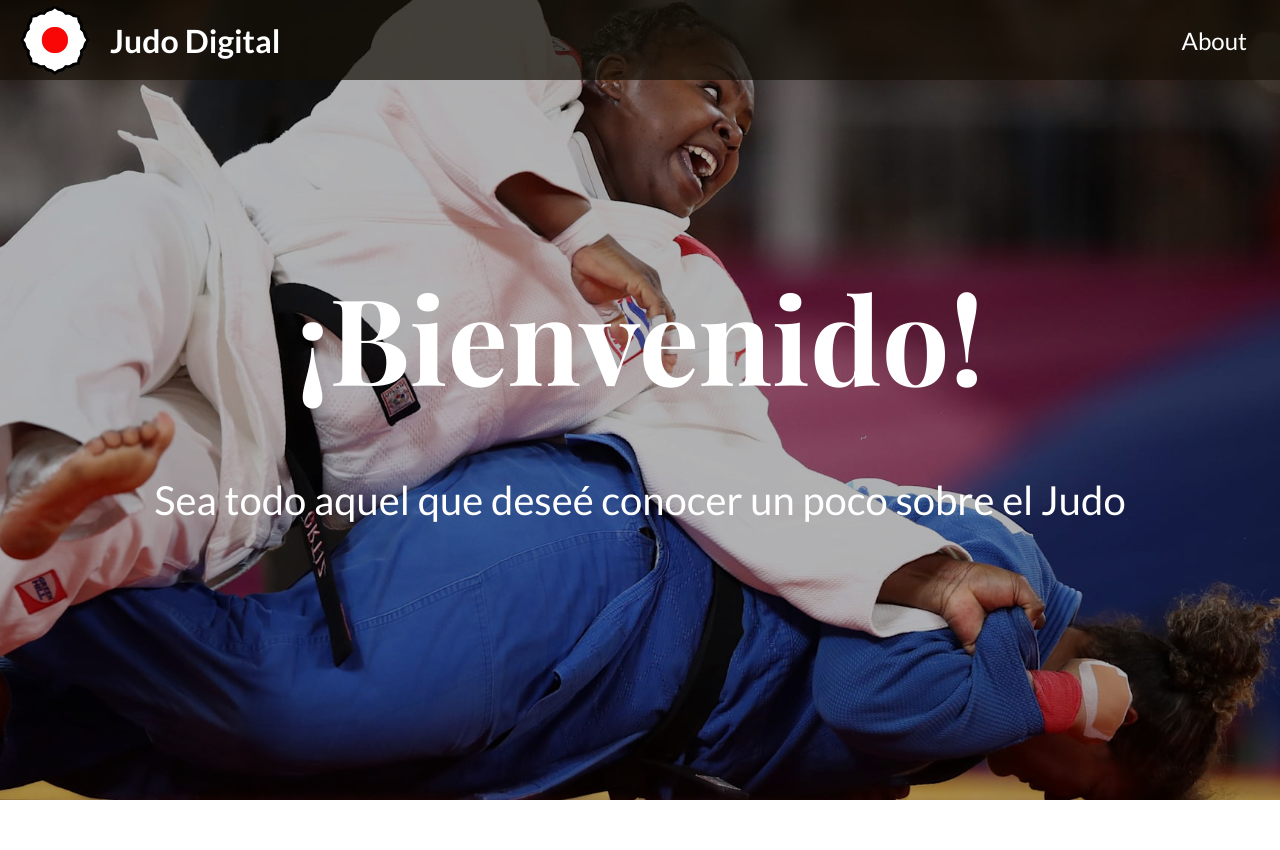
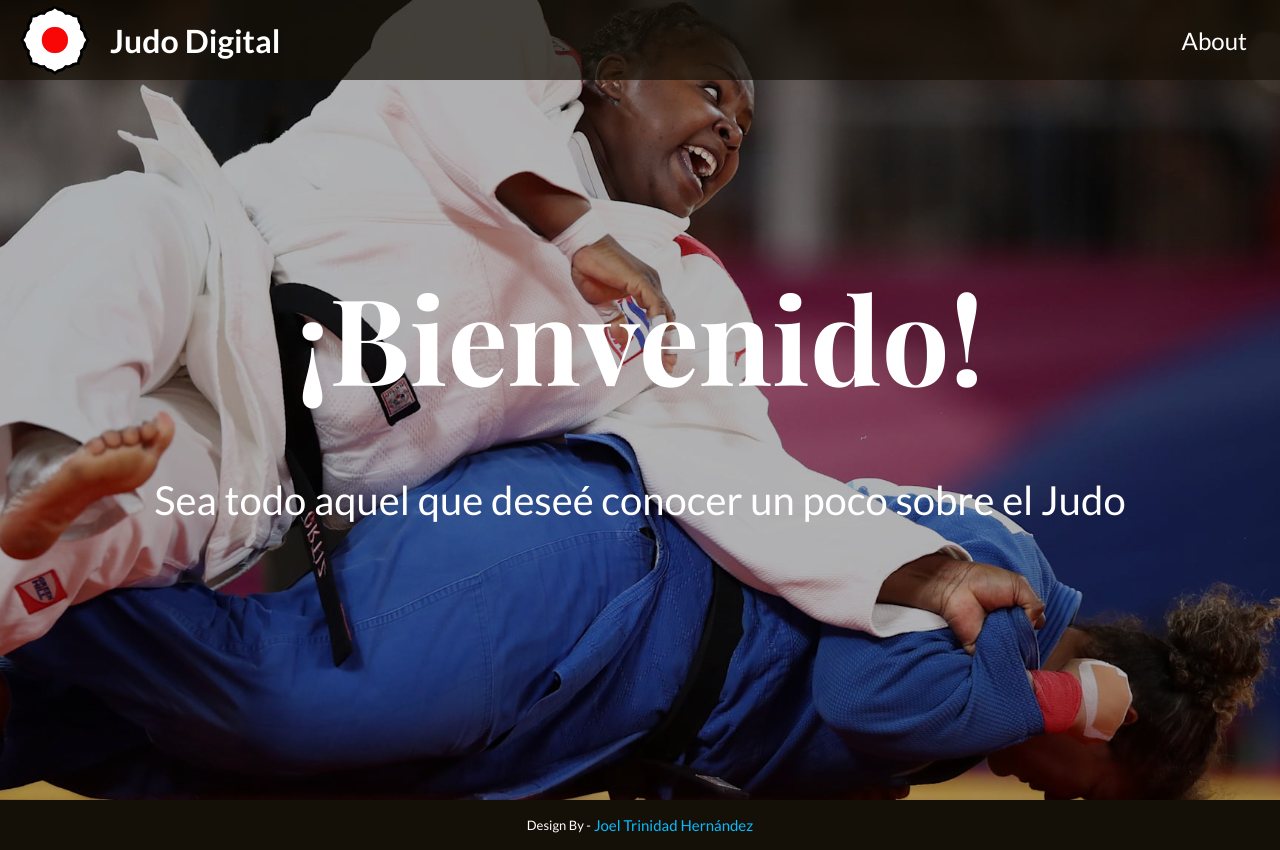
Before and after one commit to JoelTrinidad/judoweb, a React (Vite) app: page / in a window 1280 px wide. Before the commit the page ends 800 px from the top, so only its background shows below. Built offline with nearby package versions, Linux system fonts and the light colour scheme; a web font is replaced by a local one.

Commit message:
feat: footer added to home

```diff
--- /dev/null
+++ b/src/components/Footer/Footer.jsx
@@ -0,0 +1,9 @@
+import * as S from "./Footer.styles";
+
+export default function Footer() {
+  return (
+    <S.FooterContainer>
+      Design By - <S.CreatorName> Joel Trinidad Hernández</S.CreatorName>
+    </S.FooterContainer>
+  );
+}
--- /dev/null
+++ b/src/components/Footer/Footer.styles.jsx
@@ -0,0 +1,20 @@
+import styled from "styled-components";
+import { fonts } from "../../styles/global";
+
+export const FooterContainer = styled.footer`
+  text-align: center;
+  font-size: 13px;
+  font-family: ${fonts.secondary};
+  color: #fff;
+  background: #140f07;
+  height: 50px;
+  display: flex;
+  justify-content: center;
+  align-items: center;
+`;
+
+export const CreatorName = styled.span`
+  font-size: 15px;
+  color: #08bbff;
+  margin-left: 3px;
+`;
--- /dev/null
+++ b/src/components/Footer/index.jsx
@@ -0,0 +1 @@
+export { default } from "./Footer";
--- a/src/pages/Home/Home.jsx
+++ b/src/pages/Home/Home.jsx
@@ -1,12 +1,16 @@
-import * as S from './Home.styles';
+import Footer from "../../components/Footer";
+import * as S from "./Home.styles";
 
 export default function Home() {
   return (
     <>
       <S.HomeContainer>
         <S.Title>¡Bienvenido!</S.Title>
-        <S.WellcomeMessage>Sea todo aquel que deseé conocer un poco sobre el Judo</S.WellcomeMessage>
+        <S.WellcomeMessage>
+          Sea todo aquel que deseé conocer un poco sobre el Judo
+        </S.WellcomeMessage>
       </S.HomeContainer>
+      <Footer />
     </>
-  )
+  );
 }
--- a/src/pages/Home/Home.styles.jsx
+++ b/src/pages/Home/Home.styles.jsx
@@ -33,7 +33,6 @@ export const WellcomeMessage = styled.p`
   text-align: center;
 
   @media (max-width: 768px) {
-    //margin: 10px 0;
     font-size: 20px;
   }
 `;
```
